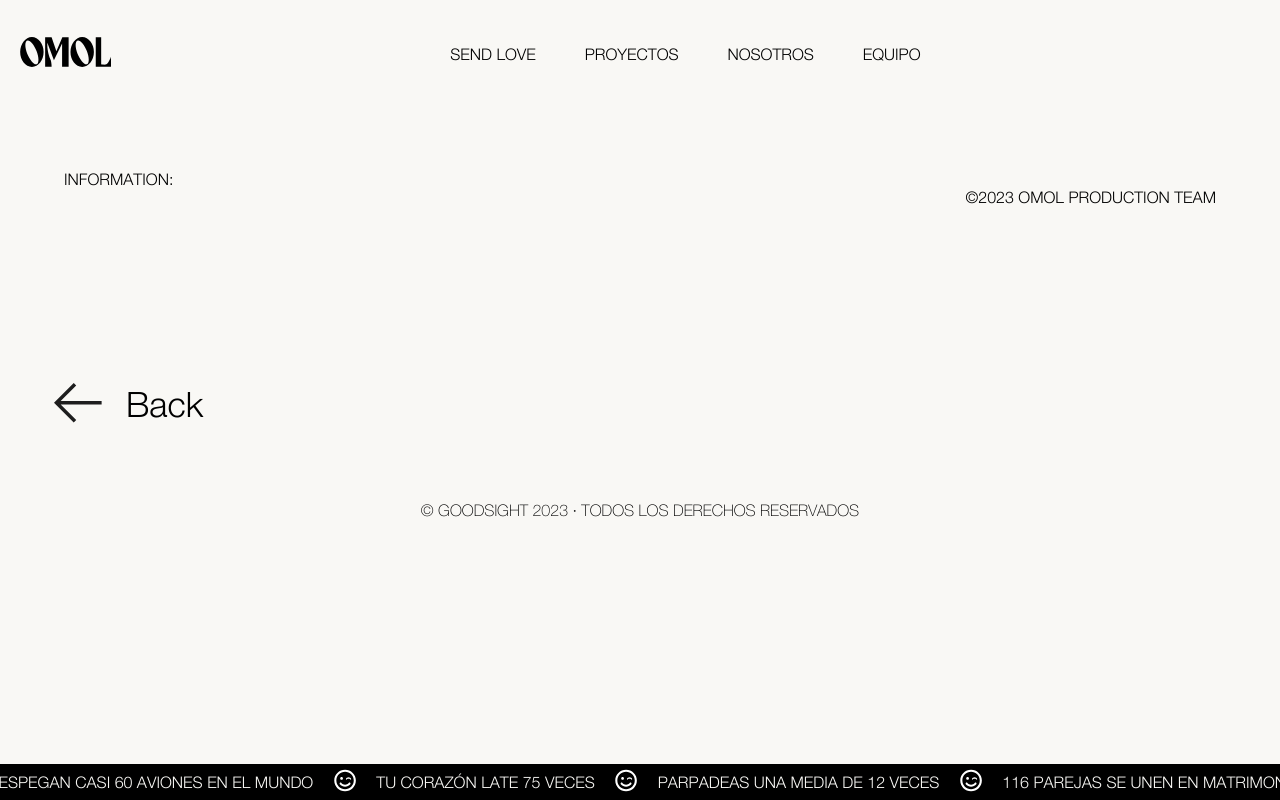
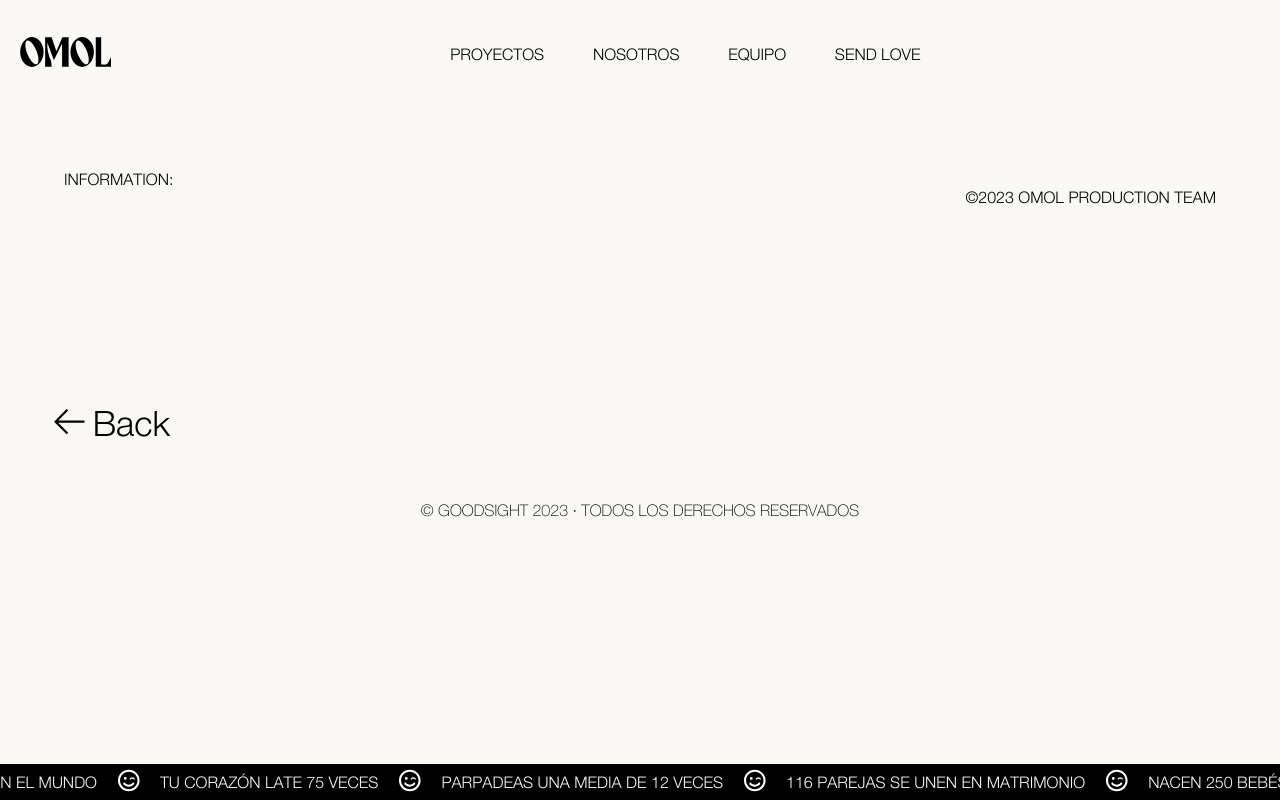
Before and after one commit to tamazs/omol-frontend, a Vue app: page /project/1 in a window 1280 px wide. Built offline with nearby package versions, Linux system fonts and the light colour scheme; no server answers.

Commit message:
OMOL mail fixes

```diff
--- a/src/components/BottomInfo.vue
+++ b/src/components/BottomInfo.vue
@@ -166,7 +166,7 @@ onMounted(() => {
 
   gsap.to(elements, {
     x: -containerWidth,
-    duration: 400,
+    duration: 30,
     ease: 'linear',
     repeat: -1,
     stagger: {
--- a/src/components/NavBar.vue
+++ b/src/components/NavBar.vue
@@ -47,7 +47,6 @@
         </router-link>
         <div class="nav-middle">
           <div class="pages">
-            <router-link to="/home#sendLove" @click="scrollToSendLove" @mouseenter="playSound" @mouseleave="stopSound" @mousedown="playMouseDownSound" @mouseup="stopMouseDownSound">Send love</router-link>
             <router-link to="/projects"
               :class="{ 'active-link': $route.path === '/projects' || $route.path.startsWith('/project/') }" @mouseenter="playSound" @mouseleave="stopSound" @mousedown="playMouseDownSound" @mouseup="stopMouseDownSound">{{
                 $t('navbar.projects') }}</router-link>
@@ -55,6 +54,7 @@
             }}</router-link>
             <router-link to="/team" :class="{ 'active-link': $route.path === '/team' }" @mouseenter="playSound" @mouseleave="stopSound" @mousedown="playMouseDownSound" @mouseup="stopMouseDownSound">{{ $t('navbar.team')
             }}</router-link>
+            <router-link to="/home#sendLove" @click="scrollToSendLove" @mouseenter="playSound" @mouseleave="stopSound" @mousedown="playMouseDownSound" @mouseup="stopMouseDownSound">Send love</router-link>
           </div>
         </div>
         <div class="social-icons">
--- a/src/components/SingleProject.vue
+++ b/src/components/SingleProject.vue
@@ -18,17 +18,17 @@
   <BTSslider />
   <div class="button-row">
     <button @click="navigateBack" class="back-button" @mouseenter="playSound" @mouseleave="stopSound" @mousedown="playMouseDownSound" @mouseup="stopMouseDownSound">
-      <svg xmlns="http://www.w3.org/2000/svg" height="2.5rem" viewBox="0 0 66 55" fill="none">
+      <svg xmlns="http://www.w3.org/2000/svg" height="1.6rem" viewBox="0 0 66 55" fill="none">
         <path
           d="M27.1492 54.365L30.5428 50.9713L9.17966 29.6081L65.4807 29.6081L65.4807 24.823L9.17966 24.823L30.5428 3.45985L27.1492 0.0661753L-0.000237088 27.2156L27.1492 54.365Z"
-          fill="#1E1E1E" />
+          fill="#000000" />
       </svg> Back
     </button>
     <button @click="navigateToNextProject" v-if="pState.nextProjectId" class="next-button" @mouseenter="playSound" @mouseleave="stopSound" @mousedown="playMouseDownSound" @mouseup="stopMouseDownSound">
-      Next <svg xmlns="http://www.w3.org/2000/svg" height="2.5rem" viewBox="0 0 66 55" fill="none">
+      Next <svg xmlns="http://www.w3.org/2000/svg" height="1.6rem" viewBox="0 0 66 55" fill="none">
         <path
           d="M38.9351 0.0666488L35.5414 3.46032L56.9046 24.8235L0.603486 24.8235L0.603486 29.6086L56.9046 29.6086L35.5414 50.9718L38.9351 54.3655L66.0845 27.2161L38.9351 0.0666488Z"
-          fill="#1E1E1E" />
+          fill="#000000" />
       </svg>
     </button>
   </div>
@@ -170,8 +170,9 @@
   width: auto;
   font-size: var(--t-header2);
   display: flex;
-  justify-content: space-between;
-  gap: 1.5rem;
+  align-items: center; /* Add this line */
+  justify-content: center; /* Change from space-between to center */
+  gap: 0.5rem; /* Adjust the gap as needed */
   font-family: var(--f-regular);
 }
 
--- a/src/components/Tinder2.vue
+++ b/src/components/Tinder2.vue
@@ -131,6 +131,14 @@ const onSwipeEnd = () => {
 const removeCard = (love) => {
   if (crews.value.length > 0) {
     prevCard.value = crews.value.shift();
+    checkAndReloadCrews(); // Check and reload crews if empty after removing a card
+  }
+};
+
+const removePreviousCards = (index) => {
+  if (index > 0) {
+    crews.value.splice(0, index);
+    checkAndReloadCrews(); // Check and reload crews if empty after removing previous cards
   }
 };
 
@@ -171,12 +179,6 @@ const nopeCard = () => {
   }
 };
 
-const removePreviousCards = (index) => {
-  if (index > 0) {
-    crews.value.splice(0, index);
-  }
-};
-
 const audio = new Audio(tickSound);
 const audioMouseDown = new Audio(tickSoundMouseDown);
 
@@ -197,6 +199,15 @@ const stopMouseDownSound = () => {
   audioMouseDown.pause();
   audioMouseDown.currentTime = 0;
 };
+
+// Function to check and reload crews if empty
+const checkAndReloadCrews = () => {
+  if (crews.value.length === 0) {
+    getCrews(); // Call getCrews again if crews array is empty
+  }
+};
+
+
 </script>
 
 <style scoped>
--- a/src/locales/es.json
+++ b/src/locales/es.json
@@ -48,7 +48,7 @@
     "textHighlightSpan6": " para que puedas compartir rápidamente lo que quieras contar.",
     "sliderBtn": "Ver más",
     "marqueeText": "Entregamos al momento",
-    "footerTextBefore": "Envianos un poco de amor",
+    "footerTextBefore": "Envíanos un poco de amor",
     "footerText": "Si quieres enviarnos un poco de amor, este es el sitio indicado para hacerlo.",
     "namePh": "Tu nombre",
     "emailPh": "Tu email",
--- a/src/views/CamScreenView.vue
+++ b/src/views/CamScreenView.vue
@@ -6,8 +6,8 @@
       <h1 v-if="currentIndex === texts.length - 1">{{ $t('intro.challengeTitle') }}</h1>
       <p class="infoText">{{ currentText }}</p>
       <div class="final-btn-container" v-if="currentIndex === texts.length - 1">
-        <RouterLink class="select-btn" to="/cam" @mouseenter="playSound" @mouseleave="stopSound" @mousedown="playMouseDownSound" @mouseup="stopMouseDownSound">{{ $t('intro.button3') }}</RouterLink>
-        <RouterLink class="select-btn" to="/home" @mouseenter="playSound" @mouseleave="stopSound" @mousedown="playMouseDownSound" @mouseup="stopMouseDownSound">{{ $t('intro.button4') }}</RouterLink>
+        <RouterLink class="select-btn" to="/cam" @click="stopCam" @mouseenter="playSound" @mouseleave="stopSound" @mousedown="playMouseDownSound" @mouseup="stopMouseDownSound">{{ $t('intro.button3') }}</RouterLink>
+        <RouterLink class="select-btn" to="/home" @click="stopCam" @mouseenter="playSound" @mouseleave="stopSound" @mousedown="playMouseDownSound" @mouseup="stopMouseDownSound">{{ $t('intro.button4') }}</RouterLink>
       </div>
       <p v-if="currentIndex === 0 || currentIndex === 1" class="bottom-text">{{ $t('intro.bottomText1') }}</p>
     </div>
@@ -128,7 +128,6 @@ watch(route, () => {
 });
 
 onUnmounted(() => {
-  console.log('Component is unmounted');
   clearInterval(intervalId.value);
   if (cameraFeedScreen.value) {
     const tracks = cameraFeedScreen.value.srcObject?.getTracks();
@@ -137,6 +136,16 @@ onUnmounted(() => {
     }
   }
 });
+
+function stopCam() {
+  clearInterval(intervalId.value);
+  if (cameraFeedScreen.value) {
+    const tracks = cameraFeedScreen.value.srcObject?.getTracks();
+    if (tracks) {
+      tracks.forEach((track) => track.stop());
+    }
+  }
+}
 
 function getEyeStatus(landmarks) {
   const leftEye = landmarks.getLeftEye();
@@ -197,8 +206,9 @@ function distance(p1, p2) {
   text-transform: uppercase;
   margin-bottom: 1rem;
   line-height: 2rem;
-  font-family: var(--f-thin);
+  font-family: var(--f-light);
   width: 60vw;
+  line-height: 2rem;
 }
 
 h1 {
--- a/src/views/CamView2.vue
+++ b/src/views/CamView2.vue
@@ -112,7 +112,6 @@ function setupCameraOnPlayHandler() {
 }
 
 onUnmounted(() => {
-  console.log('Component is unmounted');
   clearInterval(intervalId.value);
   clearInterval(timerInterval.value);
   videoElement.value?.pause();
--- a/src/views/MemberView.vue
+++ b/src/views/MemberView.vue
@@ -8,7 +8,7 @@
         <h1 class="name">{{ crews[0].firstName }} {{ crews[0].lastName }}</h1>
         <p class="bio">{{ crews[0].bio }}</p>
         <button @click="navigateBack" class="back-button" @mouseenter="playSound" @mouseleave="stopSound" @mousedown="playMouseDownSound" @mouseup="stopMouseDownSound">
-          <svg xmlns="http://www.w3.org/2000/svg" height="2.5rem" viewBox="0 0 66 55" fill="none">
+          <svg xmlns="http://www.w3.org/2000/svg" height="1.6rem" viewBox="0 0 66 55" fill="none">
             <path
               d="M27.1492 54.365L30.5428 50.9713L9.17966 29.6081L65.4807 29.6081L65.4807 24.823L9.17966 24.823L30.5428 3.45985L27.1492 0.0661753L-0.000237088 27.2156L27.1492 54.365Z"
               fill="#1E1E1E" />
@@ -142,8 +142,9 @@ const stopMouseDownSound = () => {
   width: auto;
   font-size: var(--t-header2);
   display: flex;
-  justify-content: space-between;
-  gap: 1.5rem;
+  align-items: center; /* Add this line */
+  justify-content: center; /* Change from space-between to center */
+  gap: 0.5rem; /* Adjust the gap as needed */
   font-family: var(--f-regular);
 }
 </style>
--- a/src/views/StartView.vue
+++ b/src/views/StartView.vue
@@ -110,6 +110,7 @@ p {
   margin-bottom: 4rem;
   width: 40vw;
   text-align: center;
+  line-height: 2rem;
 }
 
 .start-select {
```
